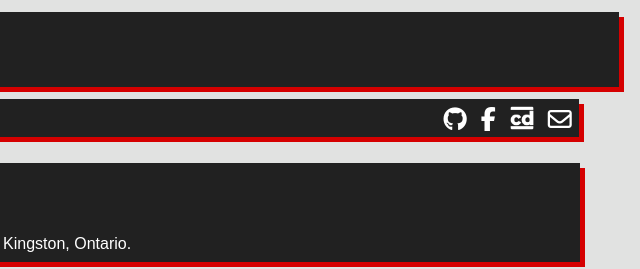
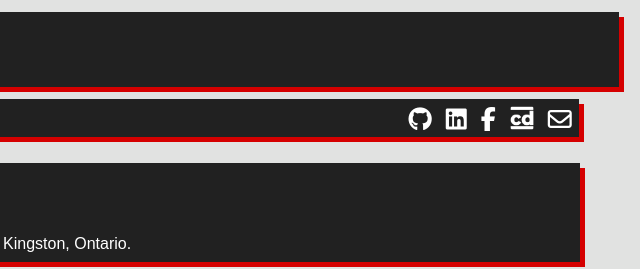
Before and after one commit to Aree-Vanier/aree-vanier.github.io, a plain HTML site: page index.html in a window 1280 px wide. Shown: the top 269 px of the page, 630-1270 px from the left. Drawn offline with Linux system fonts and the light colour scheme.

Commit message:
Added linkedin link

```diff
--- a/index.html
+++ b/index.html
@@ -35,6 +35,9 @@
       <!--<li style="float:right"><a href="https://twitter.com/gregory__k" class="logo"><div class="dropdown">@gregory__k</div><i class="fab fa-twitter"></i></a></li>-->
       <li style="float:right"><a href="https://www.facebook.com/gregory.kelly.71619" class="logo">
           <div class="dropdown">Gregory Kelly</div><i class="fab fa-facebook-f"></i>
+        </a></li>
+      <li style="float:right"><a href="https://www.linkedin.com/in/gregk27/" class="logo">
+          <div class="dropdown">Gregory Kelly</div><i class="fab fa-linkedin"></i>
         </a></li>
       <li style="float:right"><a href="https://github.com/gregk27" class="logo">
           <div class="dropdown">GregK27</div><i class="fab fa-github"></i>
```
